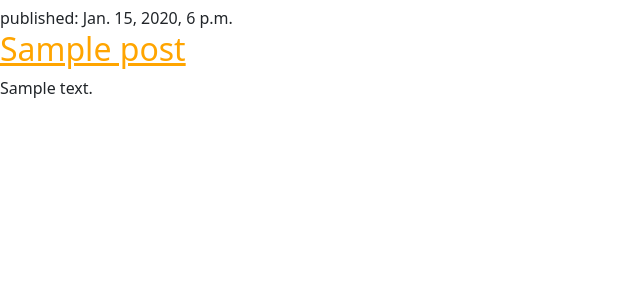
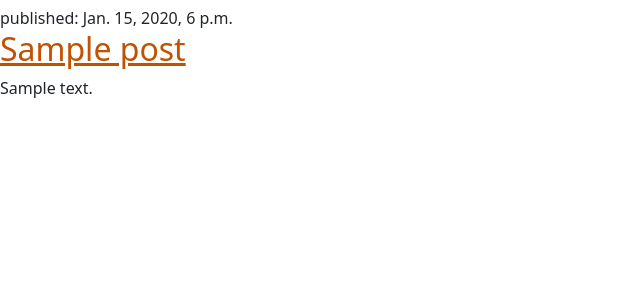
Before and after one commit to blakerach1/my-first-blog, a Django app: page / in a window 1280 px wide. Shown: the part 50-348 px from the top of the page, without its empty margins (0-640 px from the left). Run offline with Django 3.2, Linux system fonts and the light colour scheme; tables that the repository leaves empty hold one stand-in row (values such as "Sample post").

Commit message:
change of color

```diff
--- a/blog/static/css/blog.css
+++ b/blog/static/css/blog.css
@@ -1,3 +1,3 @@
 h1 a, h2 a {
-    color: orange;
+    color: #C25100;
 }
```
